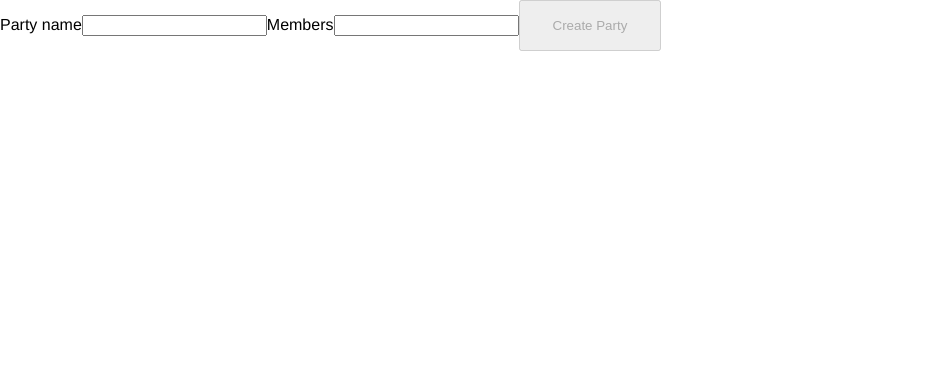
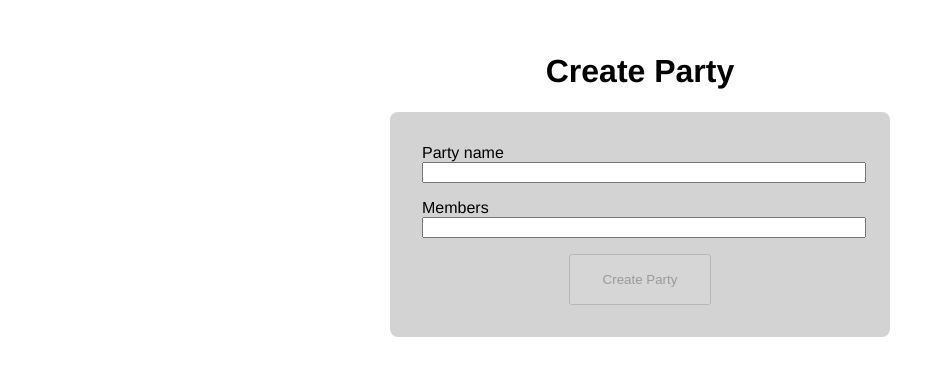
Before and after one commit to gutakk/party-community, a React (Create React App) app in the folder web/: page /create-party in a window 1280 px wide. Shown: the top 376 px of the page, without its empty margins (0-952 px from the left). Built offline with nearby package versions, Linux system fonts and the light colour scheme; sample sign-in values are in the browser's storage.

Commit message:
add css to create party page

```diff
--- a/web/src/App.scss
+++ b/web/src/App.scss
@@ -31,3 +31,31 @@ button {
     position: absolute;
     top: 0;
 }
+
+input[type="text"], input[type="number"], input[type="email"], input[type="password"] {
+    margin-bottom: 1rem;
+    width: 100%;
+}
+
+input[type="checkbox"] {
+    cursor: pointer;
+}
+
+form {
+    background-color: lightgrey;
+    padding: 2rem;
+    border-radius: 0.5rem;
+    max-width: 500px;
+    box-sizing: border-box;
+}
+
+.error-msg-container {
+    color: red;
+    text-align: center;
+    font-weight: bold;
+}
+
+
+.button-container {
+    text-align: center;
+}
--- a/web/src/pages/login/style.scss
+++ b/web/src/pages/login/style.scss
@@ -8,37 +8,6 @@
     align-items: center;
     margin: 0 2rem;
 
-    form {
-        background-color: lightgrey;
-        padding: 2rem;
-        border-radius: 0.5rem;
-        max-width: 500px;
-        box-sizing: border-box;
-    }
-
-    input[type="email"], input[type="password"] {
-        margin-bottom: 1rem;
-        width: 100%;
-    }
-
-    input[type="checkbox"] {
-        cursor: pointer;
-    }
-
-    .checkbox-container {
-        margin-bottom: 1rem;
-    }
-
-    .button-container {
-        text-align: center;
-    }
-
-    .error-msg-container {
-        color: red;
-        text-align: center;
-        font-weight: bold;
-    }
-
     a {
         text-decoration: none;
         color: blue;
--- a/web/src/pages/partyCreation/index.js
+++ b/web/src/pages/partyCreation/index.js
@@ -1,6 +1,6 @@
 import './style.scss'
 import { connect } from 'react-redux'
-import { onPartyNameChanged, onMemberChanged, onCreatePartyClicked } from '../../redux/actions/partyCreationAction'
+import { onPartyNameChanged, onMemberChanged, onCreatePartyClicked, closeModal, closeModalAndRedirect } from '../../redux/actions/partyCreationAction'
 
 import React from 'react';
 
@@ -8,6 +8,8 @@ const PartyCreation = ({
     onPartyNameChanged,
     onMemberChanged,
     onCreatePartyClicked,
+    closeModalAndRedirect,
+    closeModal,
     partyName,
     maxMembers,
     createSuccessMsg,
@@ -15,19 +17,37 @@ const PartyCreation = ({
 }) => {
     return (
         <div id="party-creation-container">
+            <div id="party-creation-form-container">
+                <h1>Create Party</h1>
                 <form onSubmit={(e) => {e.preventDefault(); onCreatePartyClicked()}}>
                     <label>Party name</label>
                     <input type="text" onChange={onPartyNameChanged} value={partyName} required></input>
                     <label>Members</label>
                     <input type="number" onChange={onMemberChanged} value={maxMembers} required></input>
+                    <div className="button-container">
                         <button
                             type="submit"
                             disabled={!partyName || !maxMembers}>
                                 Create Party
                         </button>
+                    </div>
                 </form>
-            {createFailedMsg && <div className="modal">{createFailedMsg}</div>}
-            {createSuccessMsg && <div className="modal">{createSuccessMsg}</div>}
+            </div>
+            {(createFailedMsg || createSuccessMsg) && <div className="overlay"></div>}
+            {
+                createFailedMsg &&
+                <div className="modal">
+                    <p>{createFailedMsg}</p>
+                    <button onClick={closeModal}>Confirm</button>
+                </div>
+            }
+            {
+                createSuccessMsg &&
+                <div className="modal">
+                    <p>{createSuccessMsg}</p>
+                    <button onClick={closeModalAndRedirect}>Confirm</button>
+                </div>
+            }
         </div>
     )
 }
@@ -42,7 +62,9 @@ const mapStateToProps = state => ({
 const mapDispatchToProps = dispatch => ({
     onPartyNameChanged: (e) => dispatch(onPartyNameChanged(e.target.value)),
     onMemberChanged: (e) => dispatch(onMemberChanged(e.target.value)),
-    onCreatePartyClicked: () => dispatch(onCreatePartyClicked())
+    onCreatePartyClicked: () => dispatch(onCreatePartyClicked()),
+    closeModalAndRedirect: () => dispatch(closeModalAndRedirect()),
+    closeModal: () => dispatch(closeModal())
 })
 
 export default connect(mapStateToProps, mapDispatchToProps)(PartyCreation)
--- a/web/src/pages/partyCreation/style.scss
+++ b/web/src/pages/partyCreation/style.scss
@@ -0,0 +1,10 @@
+#party-creation-container {
+    margin-top: 2rem;
+}
+
+#party-creation-form-container {
+    display: flex;
+    flex-direction: column;
+    align-items: center;
+    margin: 0 2rem;
+}
--- a/web/src/redux/actions/partyCreationAction.js
+++ b/web/src/redux/actions/partyCreationAction.js
@@ -6,6 +6,8 @@ export const CREATE_PARTY_CLICK = 'partyCreation/CREATE_PARTY_CLICK'
 export const CREATING_PARTY = 'partyCreation/CREATING_PARTY'
 export const PARTY_CREATED = 'partyCreation/PARTY_CREATED'
 export const PARTY_CREATE_FAILED = 'partyCreation/PARTY_CREATE_FAILED'
+export const CLOSE_MODAL_AND_REDIRECT = 'partyCreation/CLOSE_MODAL_AND_REDIRECT'
+export const CLOSE_MODAL = 'partyCreation/CLOSE_MODAL'
 
 export const onPartyNameChanged = (partyName) => dispatch => {
     dispatch({
@@ -42,3 +44,12 @@ export const onCreatePartyClicked = () => (dispatch, getState) => {
         }
     }))
 }
+
+export const closeModalAndRedirect = () => dispatch => {
+    dispatch({ type: CLOSE_MODAL_AND_REDIRECT })
+    window.location.href = "/"
+}
+
+export const closeModal = () => dispatch => {
+    dispatch({ type: CLOSE_MODAL })
+}
--- a/web/src/redux/reducers/partyCreationReducer.js
+++ b/web/src/redux/reducers/partyCreationReducer.js
@@ -1,4 +1,4 @@
-import { PARTY_NAME_CHANGE, MEMBER_CHANGE, PARTY_CREATED, PARTY_CREATE_FAILED } from '../actions/partyCreationAction'
+import { PARTY_NAME_CHANGE, MEMBER_CHANGE, PARTY_CREATED, PARTY_CREATE_FAILED, CLOSE_MODAL } from '../actions/partyCreationAction'
 
 export default (state = {
     partyName: "",
@@ -27,6 +27,12 @@ export default (state = {
                 ...state,
                 createFailedMsg: action.payload
             }
+        case CLOSE_MODAL:
+            return {
+                ...state,
+                createSuccessMsg: "",
+                createFailedMsg: ""
+            }
         default:
             return state
     }
```
Lines whose indentation alone changed are shown as unchanged.
